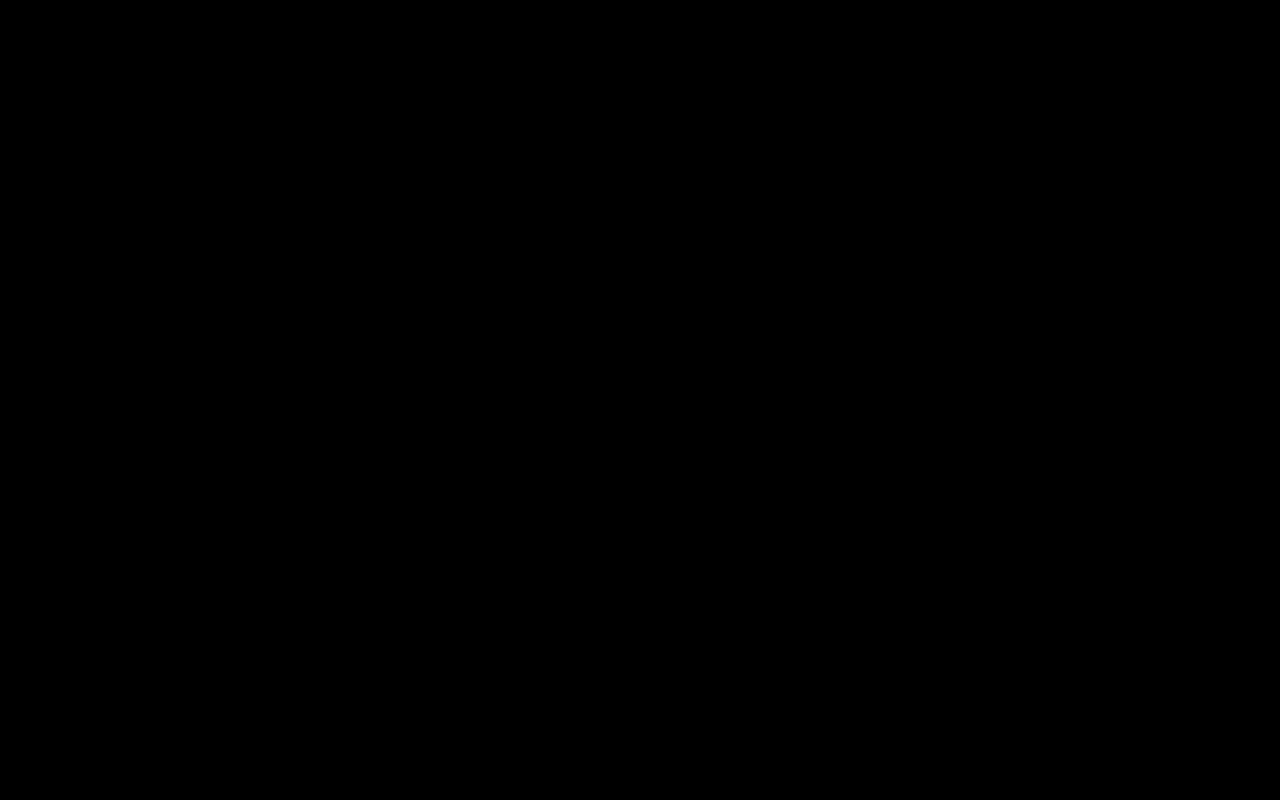
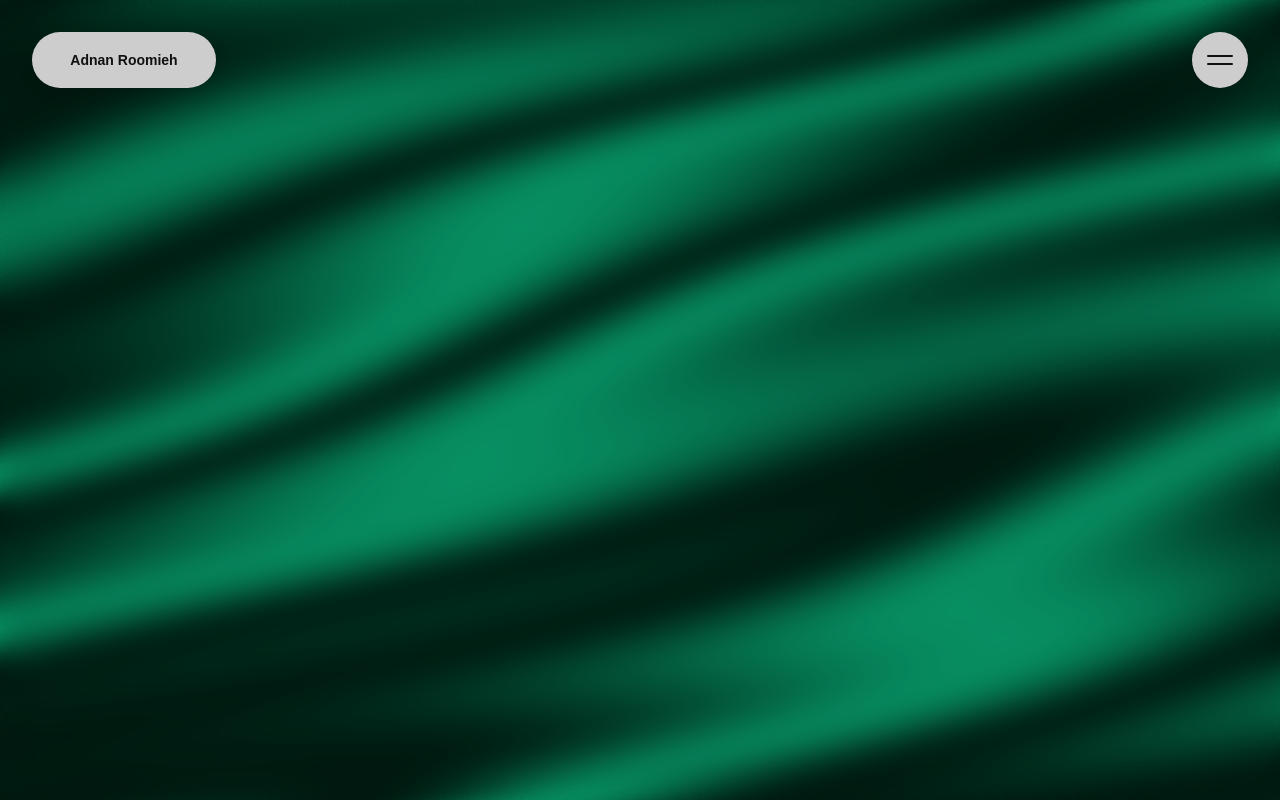
Before and after one commit to owrkl/portfolio, a React app: page /about in a window 1280 px wide. Before the commit this address had no page. Built offline with nearby package versions, Linux system fonts and the light colour scheme; the HTML template or start-up script is replaced by a standard one.

Commit message:
feat(ui): create page files and add routes for them

```diff
--- a/src/App.tsx
+++ b/src/App.tsx
@@ -1,13 +1,19 @@
 import { BrowserRouter as Router, Routes, Route } from "react-router-dom";
 import Home from "./pages/Home";
-/* import Blog from "./pages/Blog"; // تأكد إنك أنشأت هاد الملف ولو فاضي حالياً */
+import Blog from "./pages/Blog";
+import Contact from "./pages/Contact";
+import About from "./pages/About";
+import Projects from "./pages/Projects";
 
 function App() {
   return (
     <Router>
       <Routes>
         <Route path="/" element={<Home />} />
-        {/*  <Route path="/blog" element={<Blog />} /> */}
+        <Route path="/blog" element={<Blog />} />
+        <Route path="/contact" element={<Contact />} />
+        <Route path="/about" element={<About />} />
+        <Route path="/projects" element={<Projects />} />
       </Routes>
     </Router>
   );
--- /dev/null
+++ b/src/constants/Bubbleitems.ts
@@ -0,0 +1,37 @@
+export const BubbleItems = [
+  {
+    label: 'home',
+    href: '/',
+    ariaLabel: 'Home',
+    rotation: -8,
+    hoverStyles: { bgColor: '#3b82f6', textColor: '#ffffff' }
+  },
+  {
+    label: 'about',
+    href: '/about',
+    ariaLabel: 'About',
+    rotation: 8,
+    hoverStyles: { bgColor: '#10b981', textColor: '#ffffff' }
+  },
+  {
+    label: 'projects',
+    href: '/projects',
+    ariaLabel: 'Projects',
+    rotation: 8,
+    hoverStyles: { bgColor: '#f59e0b', textColor: '#ffffff' }
+  },
+  {
+    label: 'blog',
+    href: '/blog',
+    ariaLabel: 'Blog',
+    rotation: 8,
+    hoverStyles: { bgColor: '#ef4444', textColor: '#ffffff' }
+  },
+  {
+    label: 'contact',
+    href: '/contact',
+    ariaLabel: 'Contact',
+    rotation: -8,
+    hoverStyles: { bgColor: '#8b5cf6', textColor: '#ffffff' }
+  }
+];
--- a/src/pages/About.tsx
+++ b/src/pages/About.tsx
@@ -0,0 +1,35 @@
+import Silk from "@/components/Silk";
+import BubbleMenu from "@/components/BubbleMenu";
+import { BubbleItems } from "@/constants/Bubbleitems";
+
+function About() {
+  return (
+    <>
+      <div className="fixed w-full h-screen overflow-hidden backdrop-blur-3xl">
+        <Silk
+          speed={5}
+          scale={1}
+          color="#10b981"
+          noiseIntensity={0.8}
+          rotation={4.3}
+        />
+        <div className="absolute inset-0 backdrop-blur-lg bg-black/20 z-5" />
+      </div>
+      <div className='absolute flex flex-col gap-4 w-full z-90'>
+        <BubbleMenu
+          logo={<span style={{ fontSize: "14px", fontWeight: 700, color: "#101010" }}>Adnan Roomieh</span>}
+          items={BubbleItems}
+          menuAriaLabel="Toggle navigation"
+          menuBg="#cdcdcd"
+          menuContentColor="#101010"
+          useFixedPosition={true}
+          animationEase="back.out(1.5)"
+          animationDuration={0.5}
+          staggerDelay={0.12}
+        />
+      </div>
+    </>
+  )
+}
+
+export default About;
--- a/src/pages/Blog.tsx
+++ b/src/pages/Blog.tsx
@@ -0,0 +1,35 @@
+import Silk from "@/components/Silk";
+import BubbleMenu from "@/components/BubbleMenu";
+import { BubbleItems } from "@/constants/Bubbleitems";
+
+function Blog() {
+  return (
+    <>
+      <div className="fixed w-full h-screen overflow-hidden backdrop-blur-3xl">
+        <Silk
+          speed={5}
+          scale={1}
+          color="#ef4444"
+          noiseIntensity={0.8}
+          rotation={4.3}
+        />
+        <div className="absolute inset-0 backdrop-blur-lg bg-black/20 z-5" />
+      </div>
+      <div className='absolute flex flex-col gap-4 w-full z-90'>
+        <BubbleMenu
+          logo={<span style={{ fontSize: "14px", fontWeight: 700, color: "#101010" }}>Adnan Roomieh</span>}
+          items={BubbleItems}
+          menuAriaLabel="Toggle navigation"
+          menuBg="#cdcdcd"
+          menuContentColor="#101010"
+          useFixedPosition={true}
+          animationEase="back.out(1.5)"
+          animationDuration={0.5}
+          staggerDelay={0.12}
+        />
+      </div>
+    </>
+  )
+}
+
+export default Blog;
--- a/src/pages/Contact.tsx
+++ b/src/pages/Contact.tsx
@@ -0,0 +1,35 @@
+import Silk from "@/components/Silk";
+import BubbleMenu from "@/components/BubbleMenu";
+import { BubbleItems } from "@/constants/Bubbleitems";
+
+function Contact() {
+  return (
+    <>
+      <div className="fixed w-full h-screen overflow-hidden backdrop-blur-3xl">
+        <Silk
+          speed={5}
+          scale={1}
+          color="#8b5cf6"
+          noiseIntensity={0.8}
+          rotation={4.3}
+        />
+        <div className="absolute inset-0 backdrop-blur-lg bg-black/20 z-5" />
+      </div>
+      <div className='absolute flex flex-col gap-4 w-full z-90'>
+        <BubbleMenu
+          logo={<span style={{ fontSize: "14px", fontWeight: 700, color: "#101010" }}>Adnan Roomieh</span>}
+          items={BubbleItems}
+          menuAriaLabel="Toggle navigation"
+          menuBg="#cdcdcd"
+          menuContentColor="#101010"
+          useFixedPosition={true}
+          animationEase="back.out(1.5)"
+          animationDuration={0.5}
+          staggerDelay={0.12}
+        />
+      </div>
+    </>
+  )
+}
+
+export default Contact;
--- a/src/pages/Home.tsx
+++ b/src/pages/Home.tsx
@@ -3,44 +3,7 @@ import Silk from '@/components/Silk'
 import BubbleMenu from '@/components/BubbleMenu'
 import TextType from '@/components/TextType';
 import Carousel from '@/components/Carousel'
-
-const items = [
-  {
-    label: 'home',
-    href: '#',
-    ariaLabel: 'Home',
-    rotation: -8,
-    hoverStyles: { bgColor: '#3b82f6', textColor: '#ffffff' }
-  },
-  {
-    label: 'about',
-    href: '#',
-    ariaLabel: 'About',
-    rotation: 8,
-    hoverStyles: { bgColor: '#10b981', textColor: '#ffffff' }
-  },
-  {
-    label: 'projects',
-    href: '#',
-    ariaLabel: 'Projects',
-    rotation: 8,
-    hoverStyles: { bgColor: '#f59e0b', textColor: '#ffffff' }
-  },
-  {
-    label: 'blog',
-    href: '#',
-    ariaLabel: 'Blog',
-    rotation: 8,
-    hoverStyles: { bgColor: '#ef4444', textColor: '#ffffff' }
-  },
-  {
-    label: 'contact',
-    href: '#',
-    ariaLabel: 'Contact',
-    rotation: -8,
-    hoverStyles: { bgColor: '#8b5cf6', textColor: '#ffffff' }
-  }
-];
+import { BubbleItems } from '@/constants/Bubbleitems';
 
 function Home() {
   return (
@@ -49,7 +12,7 @@ function Home() {
         <Silk
           speed={5}
           scale={1}
-          color="#0a0f9e"
+          color="#3b82f6"
           noiseIntensity={0.8}
           rotation={4.3}
         />
@@ -58,7 +21,7 @@ function Home() {
       <div className='absolute w-full flex flex-col py-25 justify-center text-center'>
         <TextType
           text={["Full-stack developer", "AI power-user", "Linux enthusiast"]}
-          typingSpeed={75}
+          typingSpeed={150}
           pauseDuration={1500}
           showCursor
           cursorCharacter="▎"
@@ -79,7 +42,7 @@ function Home() {
       <div className='absolute flex flex-col gap-4 w-full z-90'>
         <BubbleMenu
           logo={<span style={{ fontSize: "14px", fontWeight: 700, color: "#101010" }}>Adnan Roomieh</span>}
-          items={items}
+          items={BubbleItems}
           menuAriaLabel="Toggle navigation"
           menuBg="#cdcdcd"
           menuContentColor="#101010"
--- a/src/pages/Projects.tsx
+++ b/src/pages/Projects.tsx
@@ -0,0 +1,35 @@
+import Silk from "@/components/Silk";
+import BubbleMenu from "@/components/BubbleMenu";
+import { BubbleItems } from "@/constants/Bubbleitems";
+
+function Projects() {
+  return (
+    <>
+      <div className="fixed w-full h-screen overflow-hidden backdrop-blur-3xl">
+        <Silk
+          speed={5}
+          scale={1}
+          color="#f59e0b"
+          noiseIntensity={0.8}
+          rotation={4.3}
+        />
+        <div className="absolute inset-0 backdrop-blur-lg bg-black/20 z-5" />
+      </div>
+      <div className='absolute flex flex-col gap-4 w-full z-90'>
+        <BubbleMenu
+          logo={<span style={{ fontSize: "14px", fontWeight: 700, color: "#101010" }}>Adnan Roomieh</span>}
+          items={BubbleItems}
+          menuAriaLabel="Toggle navigation"
+          menuBg="#cdcdcd"
+          menuContentColor="#101010"
+          useFixedPosition={true}
+          animationEase="back.out(1.5)"
+          animationDuration={0.5}
+          staggerDelay={0.12}
+        />
+      </div>
+    </>
+  )
+}
+
+export default Projects;
```
